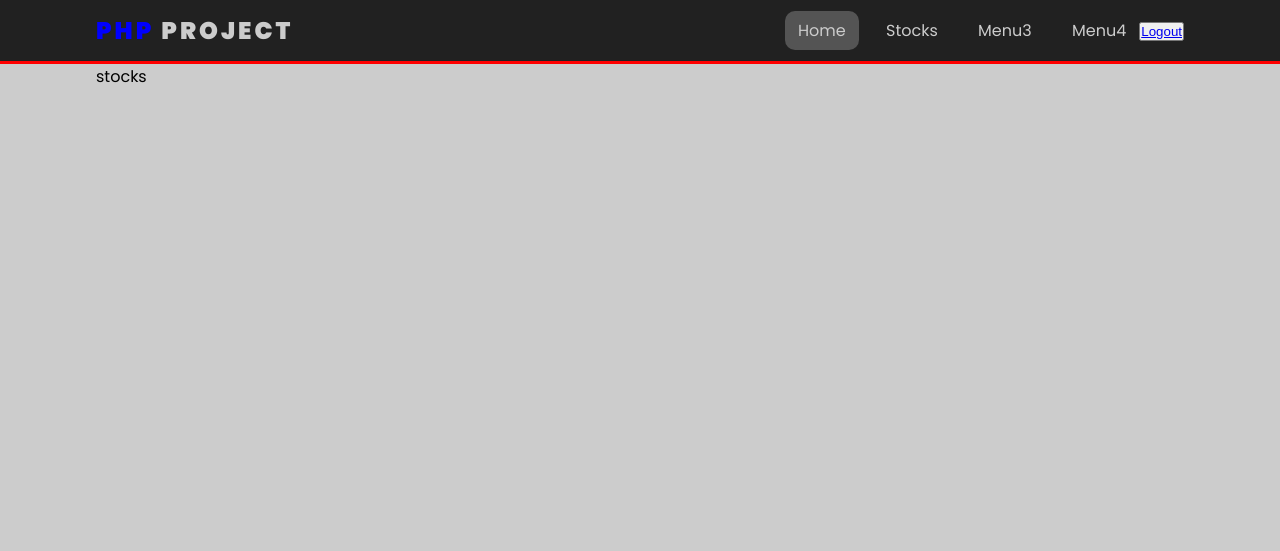
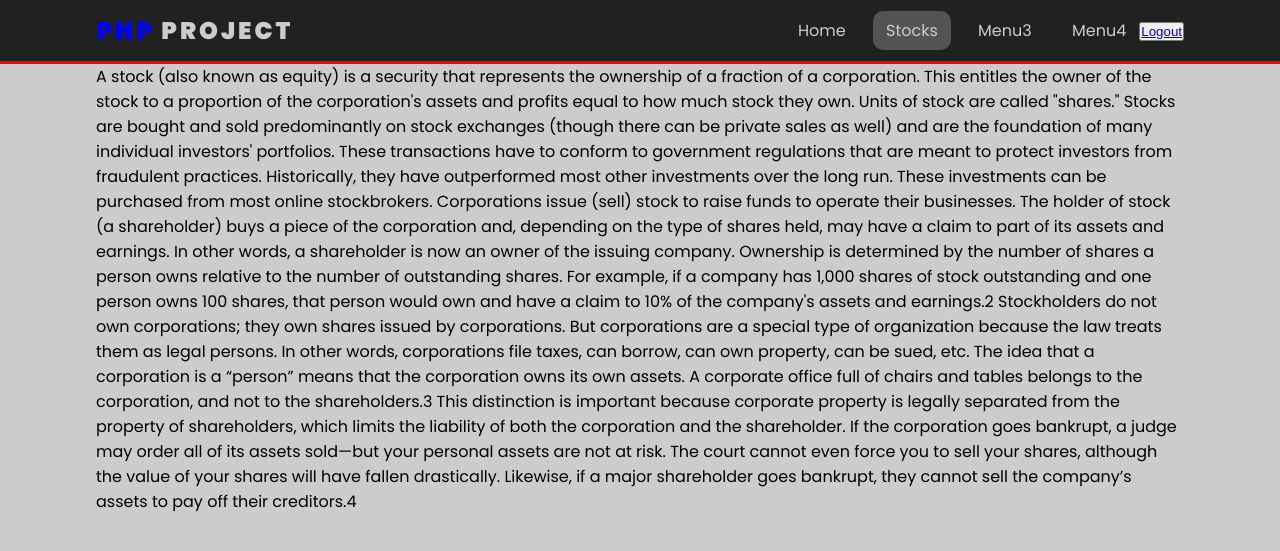
Before and after one commit to PanosFan/Investing-app, a PHP site: page /Investing/includes/stocks.inc.php in a window 1280 px wide. Shown: the top 551 px of the page. Run offline with PHP 8.4, Linux system fonts and the light colour scheme; the visitor is signed in with stand-in values (Sample User, id 1).

Commit message:
css active link fix

```diff
--- a/includes/components/footer-scripts.inc.php
+++ b/includes/components/footer-scripts.inc.php
@@ -2,6 +2,7 @@
     <script src="https://code.jquery.com/jquery-3.6.0.min.js"
         integrity="sha256-/xUj+3OJU5yExlq6GSYGSHk7tPXikynS7ogEvDej/m4=" crossorigin="anonymous"></script>
     <script src="main.js"></script>
+    <script src="../main.js"></script>
 </body>
 
 </html>
--- a/includes/components/navbar.inc.php
+++ b/includes/components/navbar.inc.php
@@ -15,10 +15,10 @@
             <div class="container between center">
                 <h1 class="logo"><a href="#"><span>Php</span> project</a></h1>
                 <div class="menu">
-                    <a href=<?php echo $menu0 ?> class="active-link">Home</a>
-                    <a href=<?php echo $menu1 ?>>Stocks</a>
-                    <a href="#">Menu3</a>
-                    <a href="#">Menu4</a>
+                    <a class="<?php if(isset($activelink0)) echo "active-link"; ?>" href=<?php echo $menu0 ?> >Home</a>
+                    <a class="<?php if(isset($activelink1)) echo "active-link"; ?>" href=<?php echo $menu1 ?>>Stocks</a>
+                    <a class="<?php if(isset($activelink2)) echo "active-link"; ?>" href="#">Menu3</a>
+                    <a class="<?php if(isset($activelink3)) echo "active-link"; ?>" href="#">Menu4</a>
                 </div>
 
                 <?php
--- a/includes/stocks.inc.php
+++ b/includes/stocks.inc.php
@@ -1,6 +1,7 @@
 <?php
 
 session_start();
+$activelink1 = true;
 $logoutbtn = './logout.inc.php';
 $menu0 = '../index.php';
 $menu1 = './stocks.inc.php';
@@ -10,7 +11,32 @@ include_once '../includes/components/navbar.inc.php';
 ?>
 <main>
     <div class="container">
-        stocks
+        A stock (also known as equity) is a security that represents the ownership of a fraction of a corporation. This
+        entitles the owner of the stock to a proportion of the corporation's assets and profits equal to how much stock
+        they own. Units of stock are called "shares."
+
+        Stocks are bought and sold predominantly on stock exchanges (though there can be private sales as well) and are
+        the foundation of many individual investors' portfolios. These transactions have to conform to government
+        regulations that are meant to protect investors from fraudulent practices. Historically, they have outperformed
+        most other investments over the long run. These investments can be purchased from most online stockbrokers.
+        Corporations issue (sell) stock to raise funds to operate their businesses. The holder of stock (a shareholder)
+        buys a piece of the corporation and, depending on the type of shares held, may have a claim to part of its
+        assets and earnings. In other words, a shareholder is now an owner of the issuing company. Ownership is
+        determined by the number of shares a person owns relative to the number of outstanding shares. For example, if a
+        company has 1,000 shares of stock outstanding and one person owns 100 shares, that person would own and have a
+        claim to 10% of the company's assets and earnings.2
+
+        Stockholders do not own corporations; they own shares issued by corporations. But corporations are a special
+        type of organization because the law treats them as legal persons. In other words, corporations file taxes, can
+        borrow, can own property, can be sued, etc. The idea that a corporation is a “person” means that the corporation
+        owns its own assets. A corporate office full of chairs and tables belongs to the corporation, and not to the
+        shareholders.3
+
+        This distinction is important because corporate property is legally separated from the property of shareholders,
+        which limits the liability of both the corporation and the shareholder. If the corporation goes bankrupt, a
+        judge may order all of its assets sold—but your personal assets are not at risk. The court cannot even force you
+        to sell your shares, although the value of your shares will have fallen drastically. Likewise, if a major
+        shareholder goes bankrupt, they cannot sell the company’s assets to pay off their creditors.4
     </div>
 </main>
 
--- a/index.php
+++ b/index.php
@@ -24,6 +24,7 @@ if (isset($_POST["signup"])) {
 ?>
 
 <?php
+$activelink0 = true;
 $logoutbtn = "./includes/logout.inc.php";
 $menu0 = "#";
 $menu1 = "./includes/stocks.inc.php";
```
